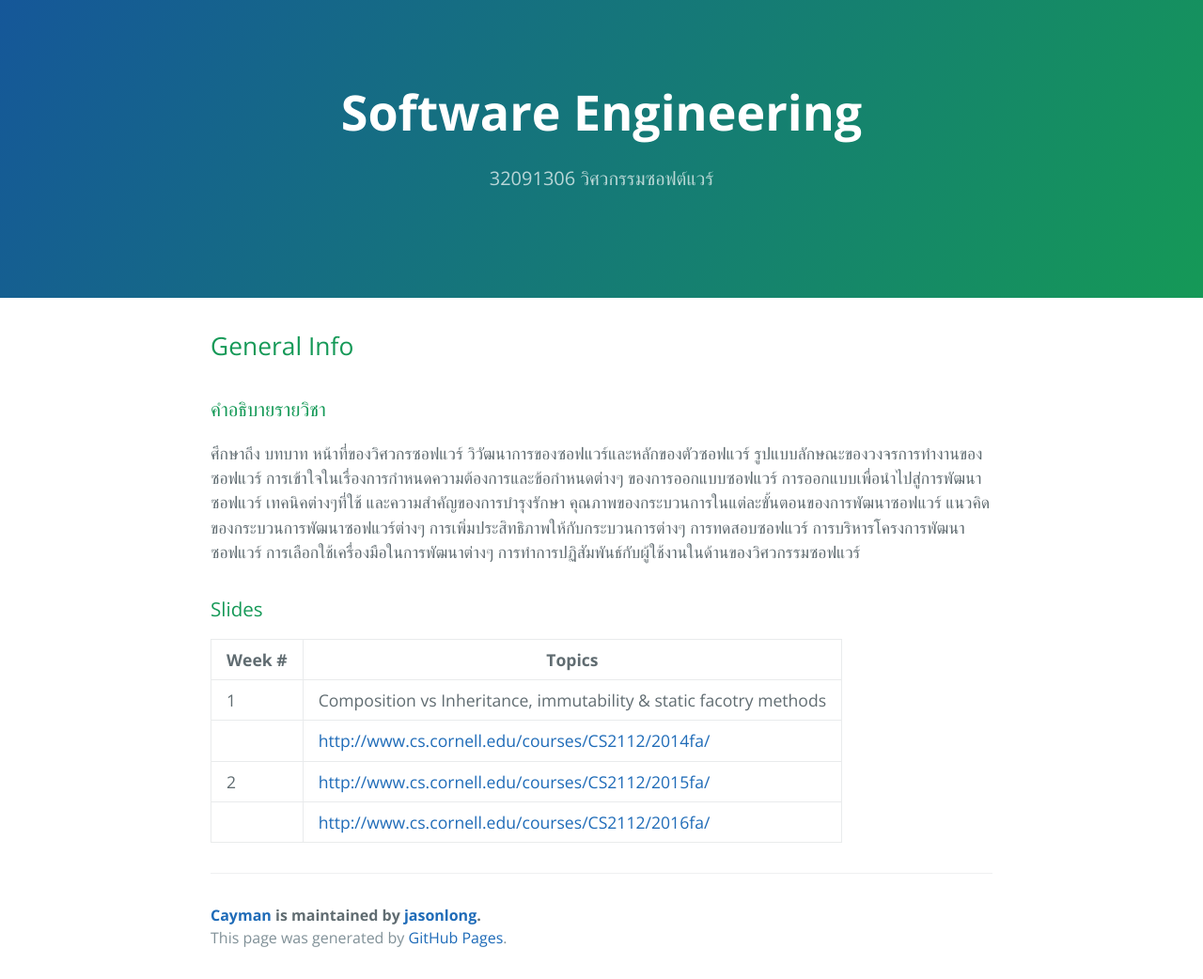
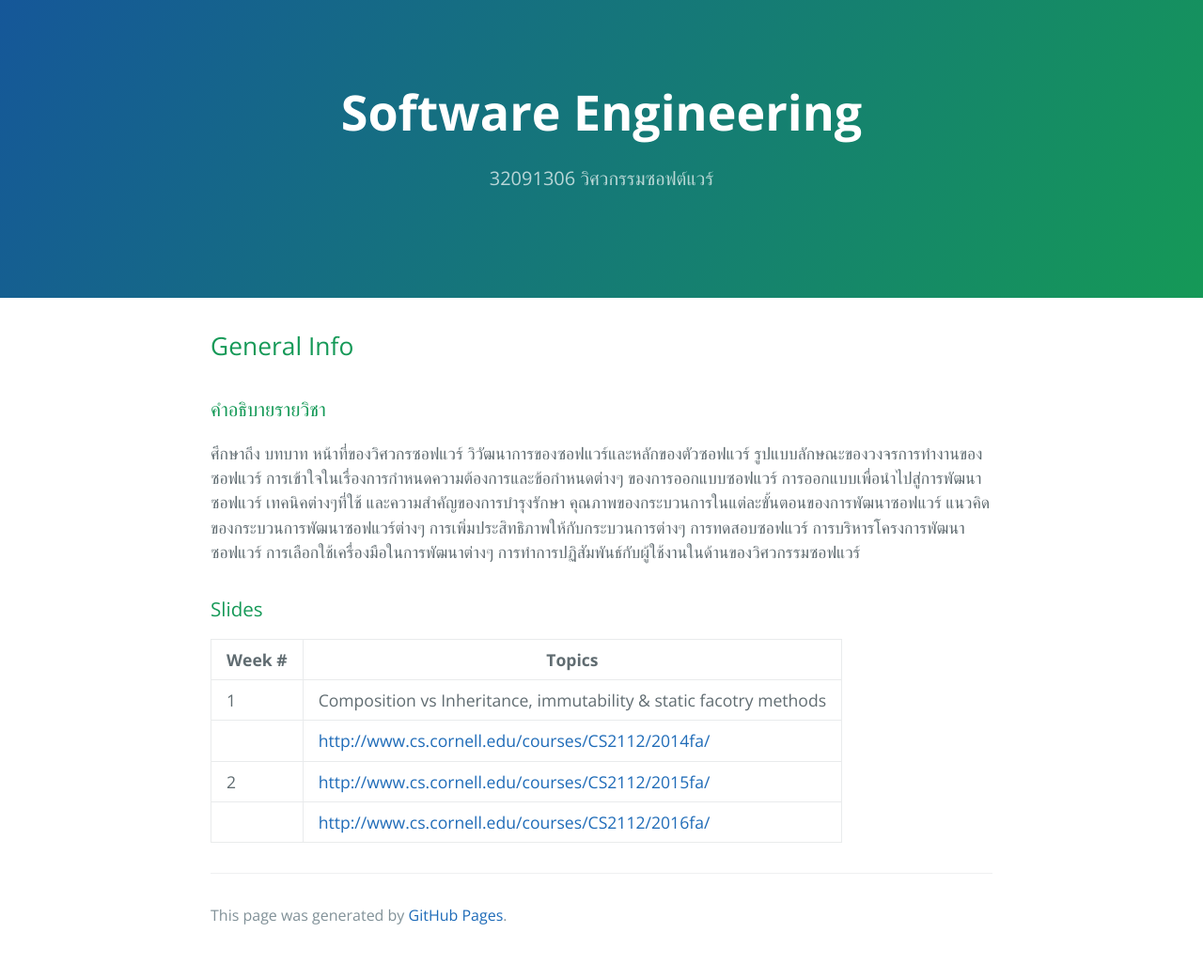
Before and after one commit to pratch/ml_course, a Jekyll site: the page built from index.md, in a window 1280 px wide. Shown: the whole page at 94% size. Built offline with Jekyll 4.4.1, drawn with Linux system fonts in a browser that asks for light colours; after the commit the page ends 1018 px from its top, so only the background shows below that.

Commit message:
Update default.html

```diff
--- a/_layouts/default.html
+++ b/_layouts/default.html
@@ -20,7 +20,6 @@
 
       {{ content }}
       <footer class="site-footer">
-        <span class="site-footer-owner"><a href="https://github.com/jasonlong/cayman-theme">Cayman</a> is maintained by <a href="https://github.com/jasonlong">jasonlong</a>.</span>
         <span class="site-footer-credits">This page was generated by <a href="https://pages.github.com">GitHub Pages</a>.</span>
       </footer>
 
```
